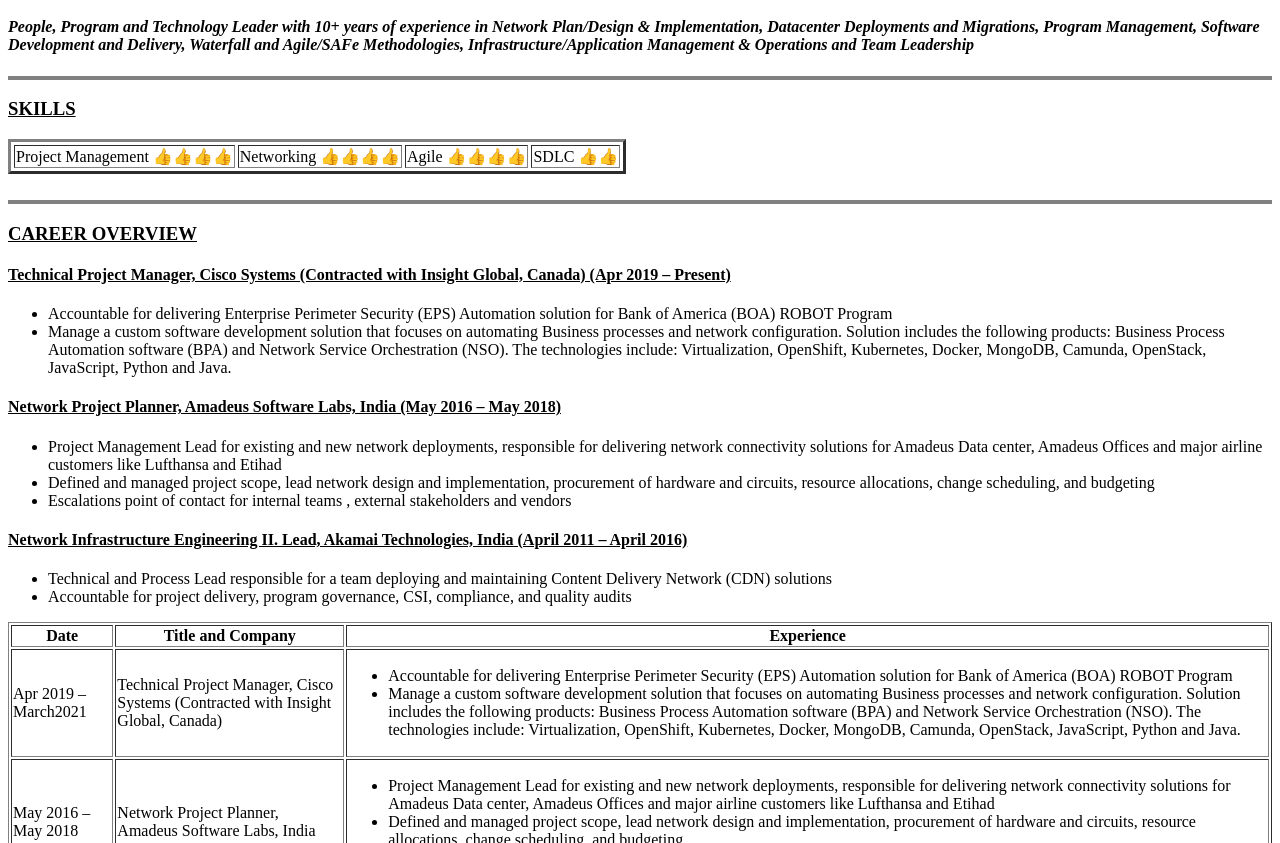
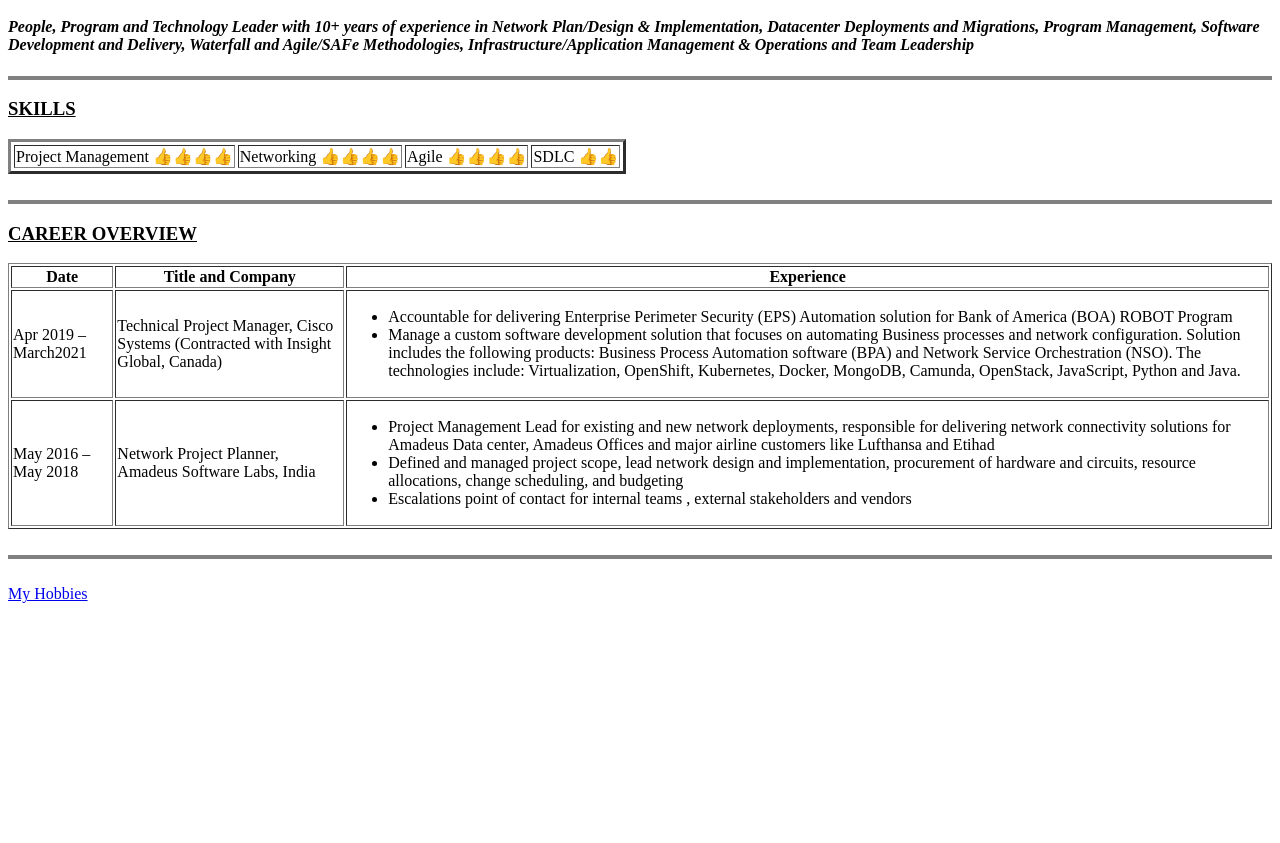
Before and after one commit to keerthi1588/CV, a plain HTML site: page index.html in a window 1280 px wide. Shown: the part 257-1100 px from the top of the page. After the commit the page ends 868 px from the top, so only its background shows below. Drawn offline with Linux system fonts and the light colour scheme.

Commit message:
Update index.html

```diff
--- a/index.html
+++ b/index.html
@@ -34,24 +34,6 @@
   <br>
   <hr size="4" noshade>
   <h3><u>CAREER OVERVIEW</u></h3>
-  <h4><u>Technical Project Manager, Cisco Systems (Contracted with Insight Global, Canada) (Apr 2019 – Present)</u></h4>
-
-  <ul>
-    <li>Accountable for delivering Enterprise Perimeter Security (EPS) Automation solution for Bank of America (BOA) ROBOT Program</li>
-    <li>Manage a custom software development solution that focuses on automating Business processes and network configuration. Solution includes the following products: Business Process Automation software (BPA) and Network Service Orchestration
-      (NSO). The technologies include: Virtualization, OpenShift, Kubernetes, Docker, MongoDB, Camunda, OpenStack, JavaScript, Python and Java.</li>
-  </ul>
-  <h4><u>Network Project Planner, Amadeus Software Labs, India (May 2016 – May 2018)</u></h4>
-  <ul>
-    <li>Project Management Lead for existing and new network deployments, responsible for delivering network connectivity solutions for Amadeus Data center, Amadeus Offices and major airline customers like Lufthansa and Etihad</li>
-    <li>Defined and managed project scope, lead network design and implementation, procurement of hardware and circuits, resource allocations, change scheduling, and budgeting</li>
-    <li>Escalations point of contact for internal teams , external stakeholders and vendors</li>
-  </ul>
-  <h4><u>Network Infrastructure Engineering II. Lead, Akamai Technologies, India (April 2011 – April 2016)</u></h4>
-  <ul>
-    <li>Technical and Process Lead responsible for a team deploying and maintaining Content Delivery Network (CDN) solutions</li>
-    <li>Accountable for project delivery, program governance, CSI, compliance, and quality audits</li>
-  </ul>
   <table border="1">
     <thead>
       <th>Date</th>
```
